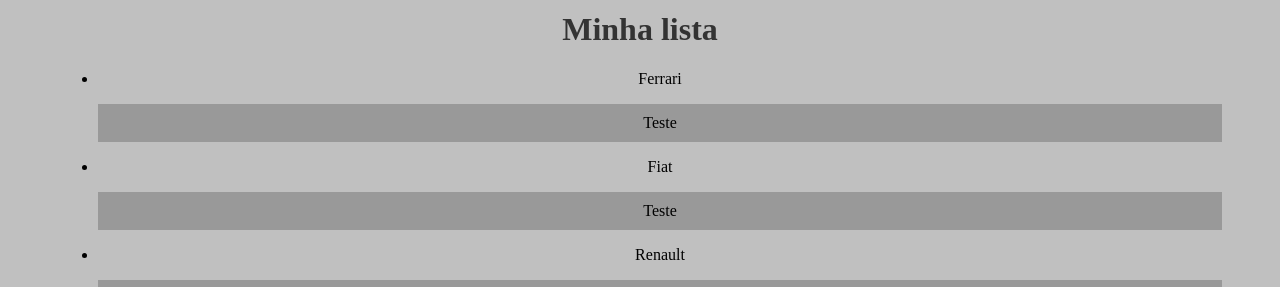
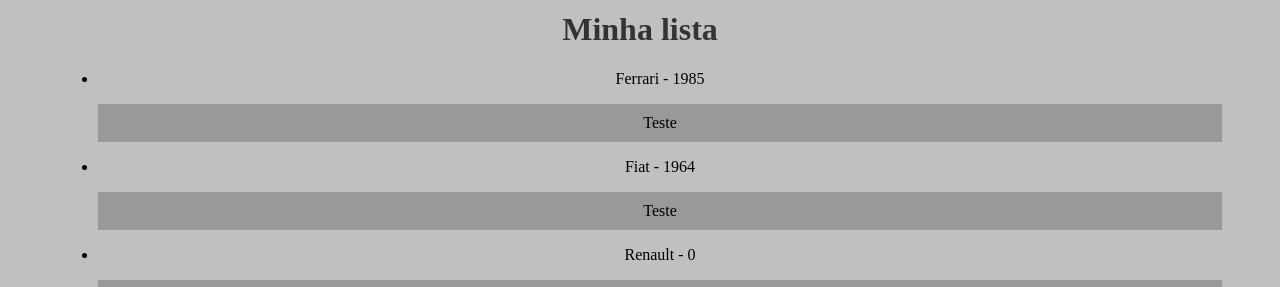
Before and after one commit to Camilacafo/React, a React (Create React App) app in the folder meu-projeto/: page / in a window 1280 px wide. Shown: the part 665-952 px from the top of the page. Built offline with nearby package versions, Linux system fonts and the light colour scheme; the HTML template or start-up script is replaced by a standard one.

Commit message:
Avançando em props
mais funcionalidades de props.

```diff
--- a/meu-projeto/src/components/Item.js
+++ b/meu-projeto/src/components/Item.js
@@ -1,11 +1,22 @@
-function Item(props){
+import PropTypes from 'prop-types'
+
+function Item({marca, ano_lancamento}){
     return(
         <>
-            <li>{props.marca}</li>
+            <li>{marca} - {ano_lancamento}</li>
             <p>Teste</p>
 
         </>
     )
 }
 
+Item.propTypes = {
+    marca: PropTypes.string.isRequired,
+    ano_lancamento: PropTypes.number.isRequired
+}
+
+Item.defaultProps = {
+    marca:'Faltou a marca',
+    ano_lancamento: 0,
+}
 export default Item
--- a/meu-projeto/src/components/List.js
+++ b/meu-projeto/src/components/List.js
@@ -5,9 +5,9 @@
         <>
             <h1>Minha lista</h1>
             <ul>
-                <Item marca="Ferrari"/>
-                <Item marca="Fiat"/>
-                <Item marca="Renault"/>
+                <Item marca="Ferrari" ano_lancamento={1985}/>
+                <Item marca="Fiat" ano_lancamento={1964}/>
+                <Item marca="Renault" />
 
             </ul>
         </>
```
